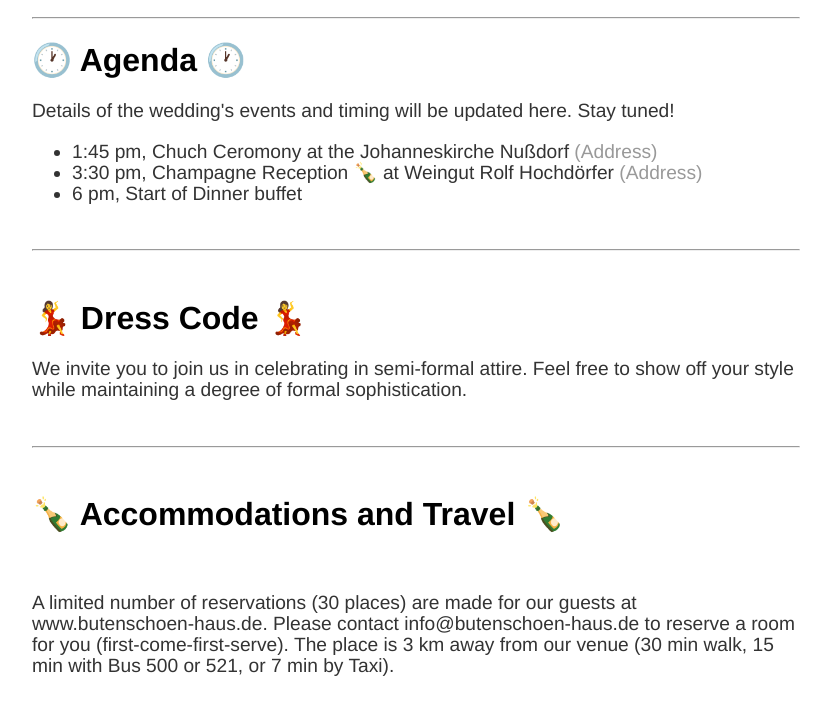
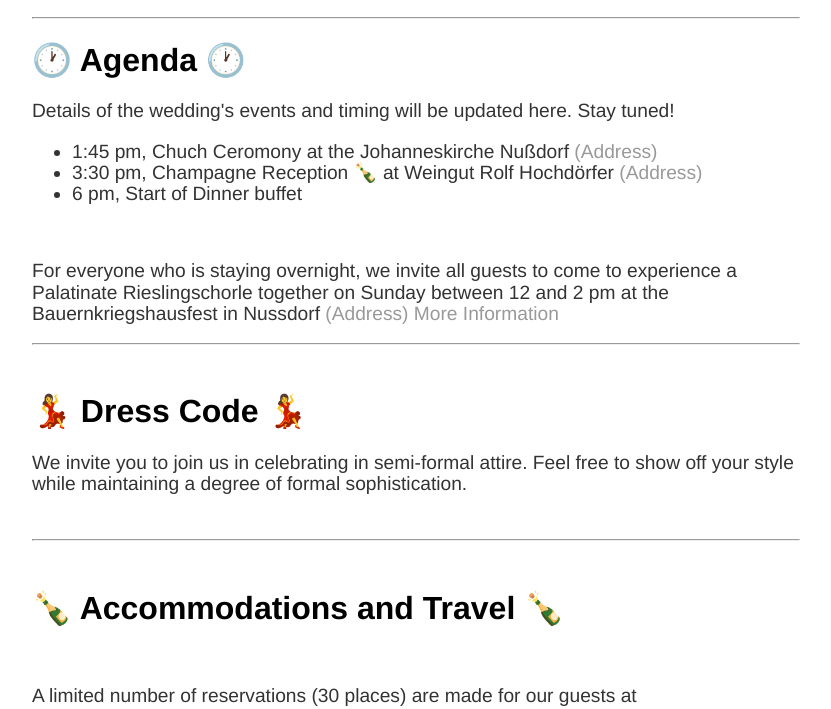
Before and after one commit to twambsganss/twambsganss.github.io, a Jekyll site: the page built from index.html, in a window 1280 px wide and 900 px high, scrolled down 1871 px, cut to the strip 0-709 px from the top of the window. Shown: the whole strip, without its empty margins (224-1055 px from the left). Built offline with Jekyll 4.4.1, drawn with Linux system fonts in a browser that asks for light colours.

Commit message:
Update index.html

```diff
--- a/index.html
+++ b/index.html
@@ -51,6 +51,7 @@
 
 </br>
 
+<p> For everyone who is staying overnight, we invite all guests to come to experience a Palatinate Rieslingschorle together on Sunday between 12 and 2 pm at the Bauernkriegshausfest in Nussdorf <a href="https://goo.gl/maps/1noaVKyxZLzvS23i9"> (Address) </a> <a href="https://www.bauernkriegshaus-nussdorf.de/"> More Information </a> </p>
 <hr>
 
 </br>
```
